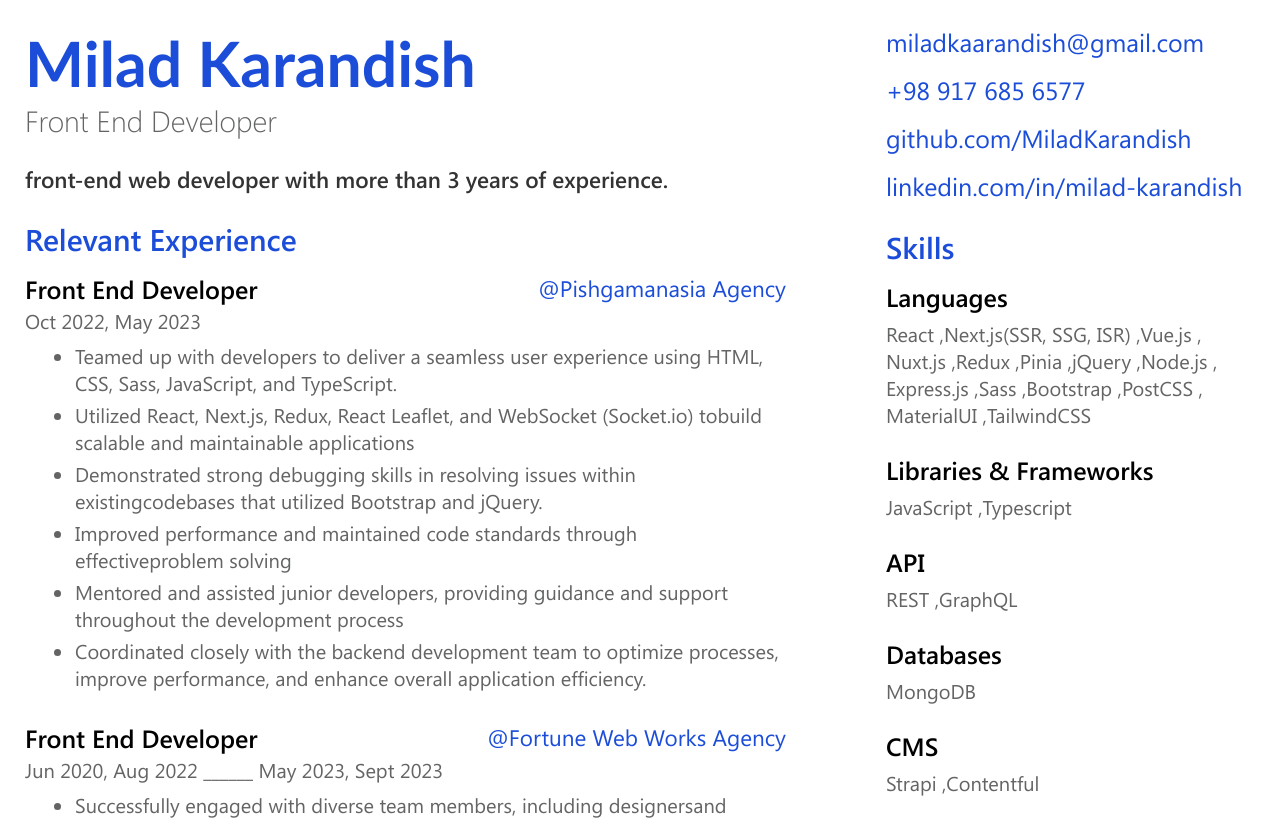
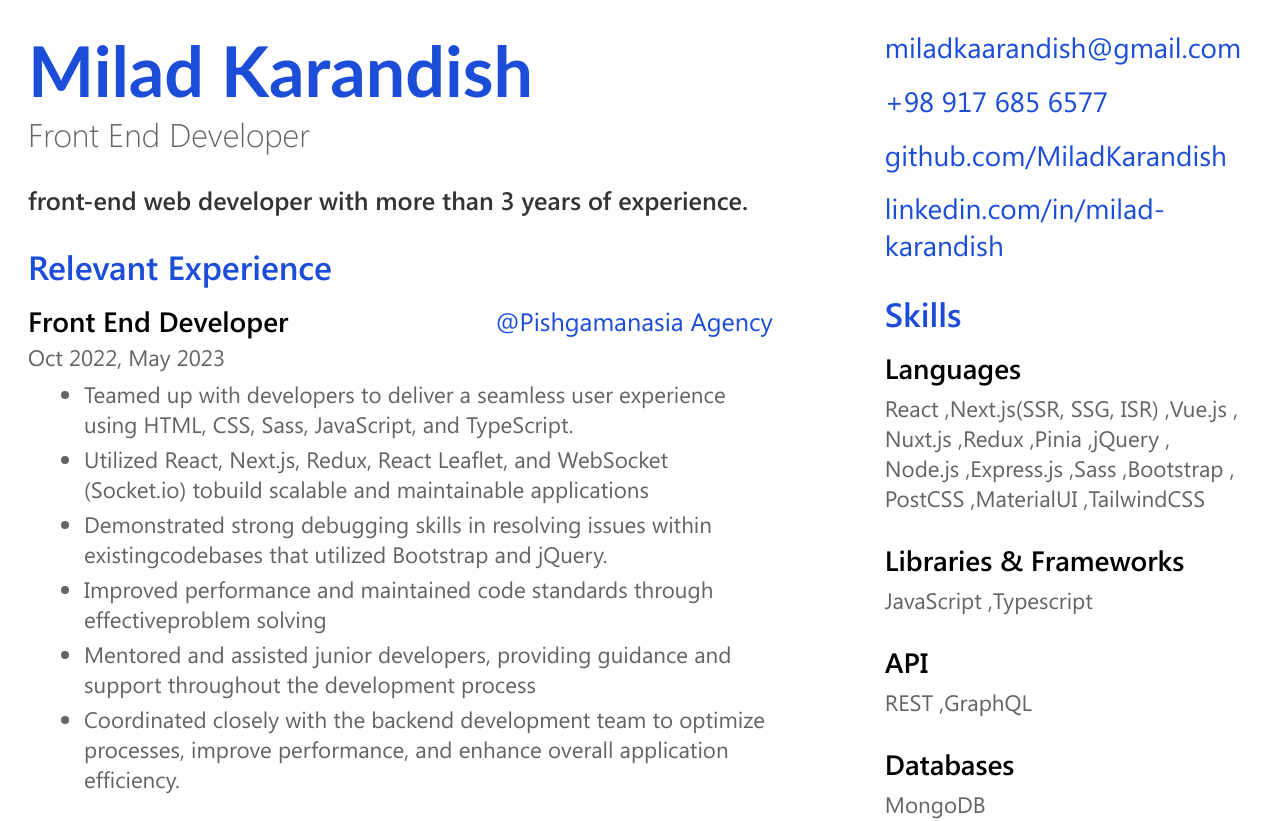
Before and after one commit to MiladKarandish/resume-maker, a React (Vite) app: page / in a window 1280 px wide. Shown: the top 821 px of the page. Built offline with nearby package versions, Linux system fonts and the light colour scheme.

Commit message:
font-size updated

```diff
--- a/src/index.css
+++ b/src/index.css
@@ -10,7 +10,7 @@ body {
   /* width: 21cm;
   height: 29.7cm; */
   font-family: "Segoe UI", sans-serif;
-  font-size: 25px;
+  font-size: 28px;
 }
 
 a {
```
